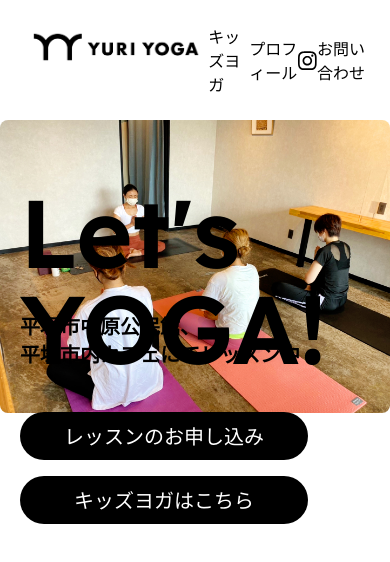
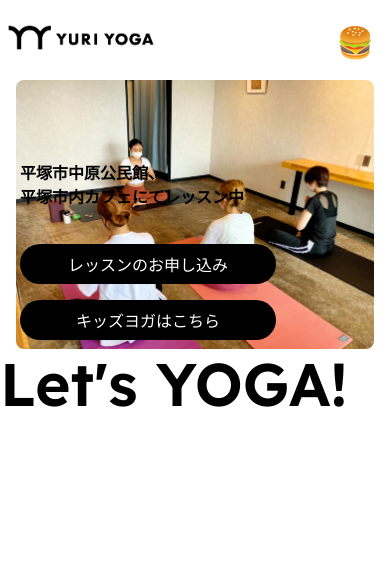
Before and after one commit to kawaidesign/yuriyoga, a Next.js app: page / in a window 390 px wide. Shown: the top 562 px of the page. Built offline with nearby package versions, Linux system fonts and the light colour scheme.

Commit message:
fifth commit

```diff
--- a/components/Button.tsx
+++ b/components/Button.tsx
@@ -1,6 +1,6 @@
 export default function Button({ text }: { text: string }) {
   return (
-    <button className='w-72 h-12 text-xl text-white bg-black rounded-full hover:bg-red-500 duration-200'>
+    <button className='w-64 h-10 text-m lg:w-72 lg:h-12 lg:text-xl text-white bg-black rounded-full hover:bg-red-500 duration-200'>
       {text}
     </button>
   );
--- a/components/Header.tsx
+++ b/components/Header.tsx
@@ -1,11 +1,12 @@
 import Image from 'next/image';
 import Link from 'next/link';
+import MenuIcon from './MenuIcon';
 
 import Navbar from './Navbar';
 
 export default function Header() {
   return (
-    <div className='flex justify-between p-6'>
+    <div className='flex justify-between h-20 items-center'>
       <Link href='/'>
         <a>
           <Image
@@ -18,6 +19,7 @@ export default function Header() {
         </a>
       </Link>
       <Navbar />
+      <MenuIcon />
     </div>
   );
 }
--- a/components/Layout.tsx
+++ b/components/Layout.tsx
@@ -9,7 +9,7 @@ type Props = {
 const Layout: NextPage<Props> = ({ children, home }: Props) => {
   return (
     <>
-      <div className='w-screen mx-auto max-w-screen-lg font-noto'>
+      <div className='container mx-auto font-noto'>
         <Header />
         <main>{children}</main>
       </div>
--- /dev/null
+++ b/components/MenuIcon.tsx
@@ -0,0 +1,7 @@
+export default function MenuIcon() {
+  return (
+    <>
+      <p className='px-4 text-3xl md:hidden'>🍔</p>
+    </>
+  );
+}
--- a/components/Navbar.tsx
+++ b/components/Navbar.tsx
@@ -7,7 +7,7 @@ export default function Navbar() {
 
   return (
     <>
-      <ul className='flex justify-around w-2/4 items-center'>
+      <ul className='flex justify-around w-2/4 items-center invisible md:visible'>
         <Link href='/kids'>
           <a>
             <li className={commonStyle}>キッズヨガ</li>
--- a/pages/index.tsx
+++ b/pages/index.tsx
@@ -9,8 +9,11 @@ const Home: NextPage = () => {
   return (
     <>
       <Layout>
-        <div className='relative container font-noto'>
-          <div style={{ borderRadius: '8px' }} className='absolute right-0 top-0'>
+        <div className='md:relative'>
+          <div
+            style={{ borderRadius: '8px' }}
+            className='mx-auto px-4 w-auto md:w-3/5 md:float-right md:px-0 lg:w-auto'
+          >
             <Image
               src='/images/main.jpg'
               width={640}
@@ -20,9 +23,11 @@ const Home: NextPage = () => {
               className='rounded-lg'
             />
           </div>
-          <h1 className='text-8xl font-readex absolute left-5 top-16'>Let&apos;s YOGA!</h1>
-          <div className='flex flex-col gap-4 absolute left-5 top-48'>
-            <h2 className='mb-7 text-xl font-semibold'>
+          <h1 className='font-readex text-6xl md:text-7xl md:absolute md:left-5 md:top-12 lg:text-8xl lg:left-5 lg:top-16'>
+            Let&apos;s YOGA!
+          </h1>
+          <div className='flex flex-col gap-4 absolute left-5 top-40 lg:top-48'>
+            <h2 className='text-l mb-5 lg:mb-7 lg:text-xl font-semibold'>
               平塚市中原公民館、
               <br />
               平塚市内カフェにてレッスン中
```
